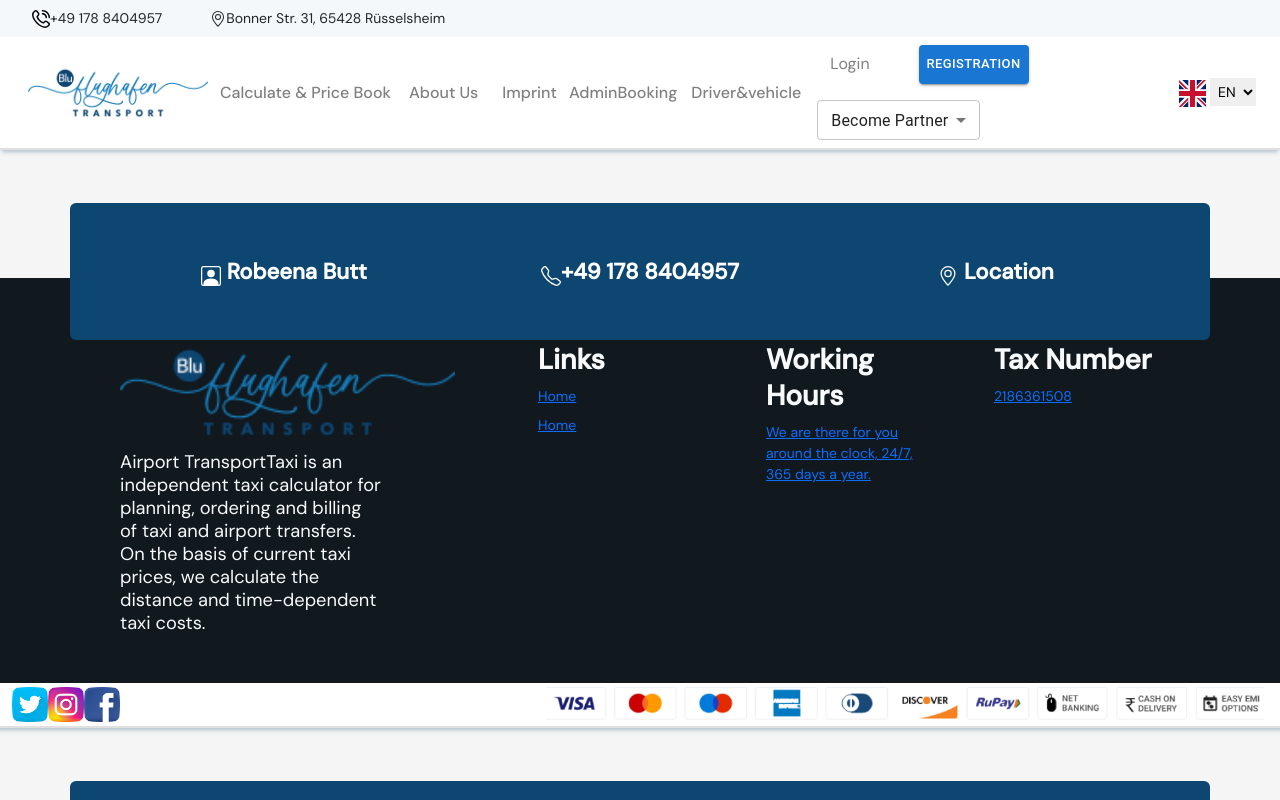
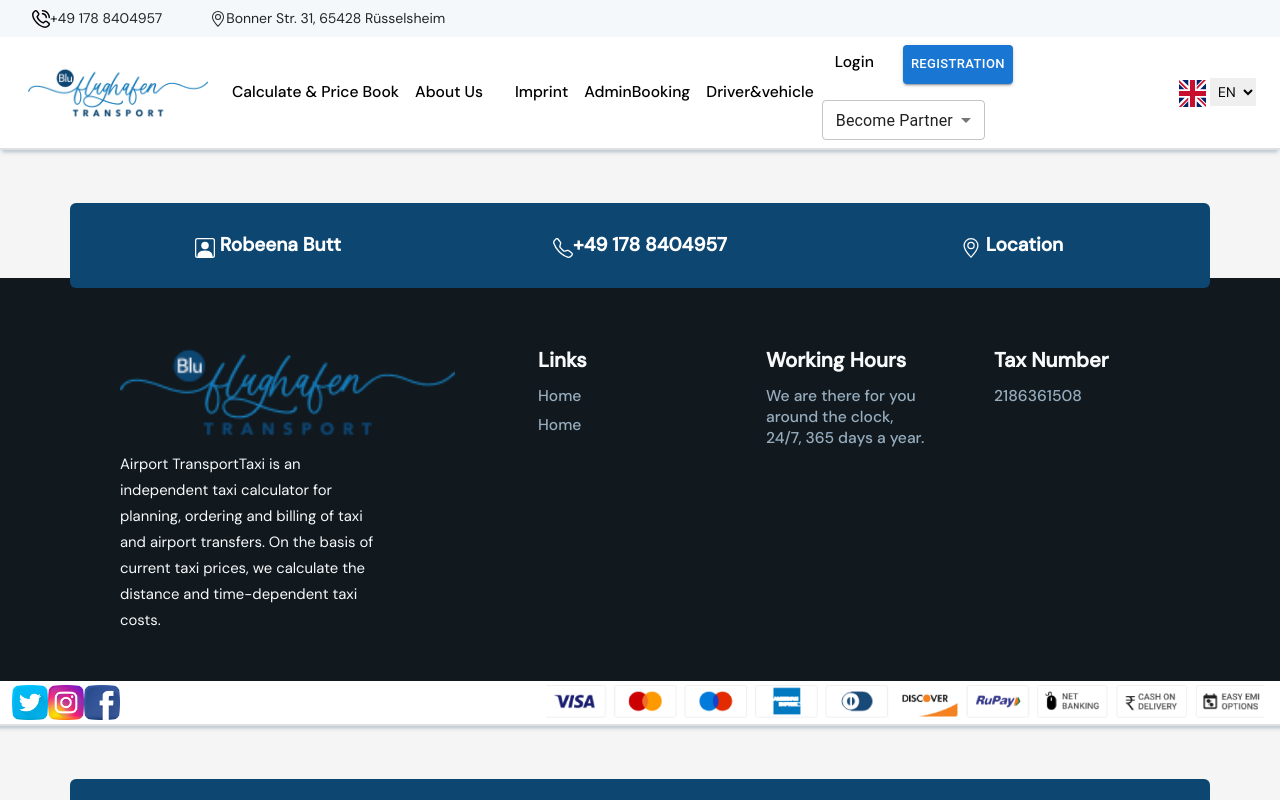
Before and after one commit to keshavsov/flughafen, a React (Create React App) app: page /footer in a window 1280 px wide. Shown: the top 800 px of the page. Built offline with nearby package versions, Linux system fonts and the light colour scheme; what @mui/styled-engine-sc would draw is missing.

Commit message:
some changes

```diff
--- a/src/component/Footer.js
+++ b/src/component/Footer.js
@@ -12,7 +12,7 @@ export function Footer() {
   <div style={{marginTop:"10%"}}>
     <footer className="bd-footer position-relative py-3 mt-5 " style={{ backgroundColor: "#11191F" }} >
       <div className="position-absolute w-100" style={{ top: "-75px" }}>
-        <div className='container p-5  rounded ' style={{ background: "#0E4672" }}>
+        <div className='container p-4  rounded ' style={{ background: "#0E4672" }}>
           <div className='row text-white'>
             <div className='col-md-4 text-center p-1' >
               <AvatarSvg height='20' width='20' />
@@ -39,27 +39,30 @@ export function Footer() {
               <span><img src={logo} width="170%" /></span>
             </a>
             <ul className="list-unstyled small text-muted">
-              <li className="mb-2 text-light footer-blog-text "> Airport TransportTaxi is an independent taxi calculator for planning, ordering and billing of taxi and airport transfers. On the basis of current taxi prices, we calculate the distance and time-dependent taxi costs.</li>
+              <li className="mb-2 text-light footer-blog-text "> Airport TransportTaxi is an independent taxi
+              calculator for planning, ordering and billing of taxi and airport
+              transfers. On the basis of current taxi prices, we calculate the distance
+               and time-dependent taxi costs.</li>
 
             </ul>
           </div>
           <div className="col-3 col-lg-2 offset-lg-1 mb-3">
             <h5 className='text-light footer-text-header'>Links</h5>
             <ul className="list-unstyled">
-              <li className="mb-2"><Link to="/">Home</Link></li>
-              <li className="mb-2"><Link to="/">Home</Link></li>
+              <li className="mb-2"><Link className="footer-link" to="/">Home</Link></li>
+              <li className="mb-2"><Link className="footer-link"to="/">Home</Link></li>
             </ul>
           </div>
           <div className="col-3 col-lg-2 mb-3">
             <h5 className='text-light footer-text-header'>Working Hours</h5>
             <ul className="list-unstyled">
-              <li className="mb-2 "><Link to="/">We are there for you around the clock, 24/7, 365 days a year.</Link></li>
+              <li className="mb-2 "><Link  className="footer-link" to="/">We are there for you around the clock, 24/7, 365 days a year.</Link></li>
             </ul>
           </div>
           <div className="col-3 col-lg-2 mb-3">
             <h5 className='text-light footer-text-header'>Tax Number</h5>
             <ul className="list-unstyled">
-              <li className="mb-2"><Link to="">2186361508</Link></li>
+              <li className="mb-2"><Link className="footer-link" to="">2186361508</Link></li>
 
             </ul>
           </div>
--- a/src/component/Header.js
+++ b/src/component/Header.js
@@ -12,13 +12,14 @@ import {
   NavLink
 } from 'reactstrap';
 import Button from '@mui/material/Button';
-import { Link } from 'react-router-dom';
+import { Link, useNavigate } from 'react-router-dom';
 
 
 export default function Header() {
 
   const [dropValue, setDropValue] = useState("Become Partner");
   const [isOpen, setIsOpen] = useState(false)
+  const navigate=useNavigate()
 
   const toggle = () => {
     setIsOpen(!isOpen);
@@ -27,7 +28,10 @@ export default function Header() {
   const handleChange = (e) => {
     setDropValue(e.target.value);
   }
+ const handleRegistration=()=>{
+  navigate("/driver-reg")
 
+ }
   return (
     <div>
       <div className='top-header d-flex gap-4 p-2 ' style={{ background: '#F5F8FA' }}>
@@ -60,7 +64,7 @@ export default function Header() {
           <Nav className="ml-auto" navbar>
             <NavItem>
               <NavLink className='link-text'>
-                <Link to="#" className='link-text link '>Calculate & Price Book</Link>
+                <Link to="/home" className='link-text link '>Calculate & Price Book</Link>
               </NavLink>
             </NavItem>
             <NavItem>
@@ -84,6 +88,10 @@ export default function Header() {
               <NavLink className='link-text'>
                 {/* <Link to="#" className='link-text link'>News & Updates</Link> */}
                 <Link to="/adminbooking" className='link-text link'>AdminBooking</Link>
+              </NavLink>
+            </NavItem>
+            <NavItem>
+              <NavLink>
                 <Link to="/drive-vehicle" className='link-text link'>Driver&vehicle</Link>
               </NavLink>
             </NavItem>
@@ -94,11 +102,17 @@ export default function Header() {
         </Collapse>
         <div className='d-flex gap-3 flex-wrap white-space-nowrap' >
           <div>
-              <Link to="/" class="btn btn-outline link" sx={{padding:"8px"}}> Login</Link>
+            <Link to="/" class="btn btn-outline link" sx={{ padding: "8px" }}> Login</Link>
           </div>
 
           <div>
-              <Button size='small' variant="contained" sx={{padding:"8px"}}>Registration</Button>
+            <Button
+              size='small'
+              variant="contained"
+              sx={{ padding: "8px" }}
+              onClick={handleRegistration}
+            >Registration
+            </Button>
           </div>
           {/* <DropdownElement /> */}
           <Box >
--- a/src/index.css
+++ b/src/index.css
@@ -51,12 +51,21 @@ body {
   text-align: center;
 }
 
-.link-text {
-  font-size: 15.7236px;
+/* .link-text {
+
+  margin: 3px -12px 2px -6px;
+  font-family: 'DM Sans';
+
+} */
+.link {
+  text-decoration: none;
+  color:#000000;
+  font-style: normal;
   font-weight: 500;
+  font-size: 15.6592px;
+  line-height: 20px;
   text-align: center;
   white-space: nowrap;
-  margin: 3px -12px 2px -6px;
 }
 
 
@@ -97,25 +106,41 @@ body {
 
 .footer-text {
   /* font-family: 'DM Sans'; */
-  font-size: 22px;
+  font-size: 19px;
   font-weight: 700
 }
 
 .footer-text-header {
   /* font-family: 'DM Sans'; */
+  font-family: 'DM Sans';
   font-style: normal;
   font-weight: 700;
-  font-size: 28px;
+  font-size: 20.4037px;
   line-height: 36px;
+  white-space: nowrap;
 
   color: #FFFFFF;
 }
 
 .footer-blog-text {
   /* font-family: 'DM Sans'; */
-  font-size: 18.3px;
-  line-height: 23px;
+  font-family: 'DM Sans';
+  font-style: normal;
+  font-weight: 400;
+  font-size: 14.8677px;
+  line-height: 26px;
+
   color: #FFFFFF;
+}
+.footer-link{
+  text-decoration: none;
+  color:#97ADBE;
+  font-style: normal;
+  font-weight: 500;
+  font-size: 15.6592px;
+  line-height: 20px;
+  text-align: center;
+  /* white-space: nowrap; */
 }
 
 h2 {
@@ -128,9 +153,11 @@ h2 {
 
 
 }
-b{
-  font-size:17px
+
+b {
+  font-size: 17px
 }
+
 /* Over Ride Stepper */
 .MuiStepLabel-root .MuiSvgIcon-root {
   font-size: 3rem;
@@ -177,7 +204,7 @@ b{
   /* font-family: 'DM Sans'; */
   font-style: normal;
   font-weight: 700;
-  font-size: 20px;
+  font-size: 17px;
   line-height: 31px;
 
   color: #000000;
@@ -197,11 +224,11 @@ b{
 }
 
 .vehicle-card-text {
-  font-family: 'DM Sans' ;
-  font-Weight: 500 ;
-  font-size:18px ;
+  font-family: 'DM Sans';
+  font-Weight: 500;
+  font-size: 18px;
   Line-height: 23.44px;
-  color:  #0E4672;
+  color: #0E4672;
 }
 
 .thanku {
@@ -215,16 +242,6 @@ b{
 
 .custom-select:focus {
   outline: none;
-}
-
-.link {
-  text-decoration: none;
-  color: gray;
-  padding-right: 2rem;
-  /* font-family: 'DM Sans'; */
-  /* font-weight: 700; */
-  font-size: medium;
-
 }
 
 
@@ -303,11 +320,11 @@ b{
 
 /* driver-register */
 .driver-heading {
-  font-family: 'DM Sans';
+  /* font-family: 'DM Sans'; */
   font-style: normal;
   font-weight: 700;
-  font-size: 36px;
-  line-height: 55px;
+  font-size: 32px;
+  line-height: 52px;
   color: #0E4672;
 }
 
--- a/src/pages/DriverRegistration.js
+++ b/src/pages/DriverRegistration.js
@@ -21,11 +21,11 @@ export function DriverRegistration() {
     return (<>
         <div className='container-fluid bg-white'>
             <div className='row' >
-                <div classname="col-md-12 " style={{ backgroundColor: "#C7E7F1", padding: "80px" }}>
+                <div classname="col-md-12 " style={{ backgroundColor: "#C7E7F1", padding: "65px" }}>
                     <h2 className='driver-heading'>THE LADDER TO MAKE YOUR <br /> BUSINESS CLIMB TO THE TOP</h2>
                     <p className="text-driver">With highly authentic deliveries and a solid customer base, we <br />are fast growing network.</p>
                     <h2 className='driver-heading'>- Enhance your business in just a tap!</h2>
-                    <button className='btn btn-primary p-3'>Register Now</button>
+                    <button className='btn btn-primary p-2'>Register Now</button>
                 </div>
             </div>
             <div className='row my-5 mx-4  '>
@@ -128,7 +128,7 @@ export function DriverRegistration() {
                         </div>
                         <div className='row'>
                             <div className='col-md-6 '>
-                                <FormControl sx={{ width: '85ch', }} variant="standard" error  helperText="please valid password" >
+                                <FormControl sx={{ width: '62ch', }} variant="standard" error  helperText="please valid password" >
                                     <InputLabel htmlFor="standard-adornment-password">Password</InputLabel>
                                     <Input
                                         id="standard-adornment-password"
--- a/src/pages/Home.js
+++ b/src/pages/Home.js
@@ -74,9 +74,8 @@ export default function Home() {
                       label="JOURNEY TYPE"
                       onChange={handleJourney}
                     >
-                      <MenuItem value={10}>Ten</MenuItem>
-                      <MenuItem value={20}>Twenty</MenuItem>
-                      <MenuItem value={30}>Thirty</MenuItem>
+                      <MenuItem value={10}>One Way </MenuItem>
+                      <MenuItem value={20}>Return</MenuItem>
                     </Select>
                   </FormControl>
                 </Box>
```
Also changed, not shown: src/pages/AdminBooking.js (+7 -7 lines), src/pages/Summary.js (+16 -11 lines). Lines whose indentation alone changed are shown as unchanged.
